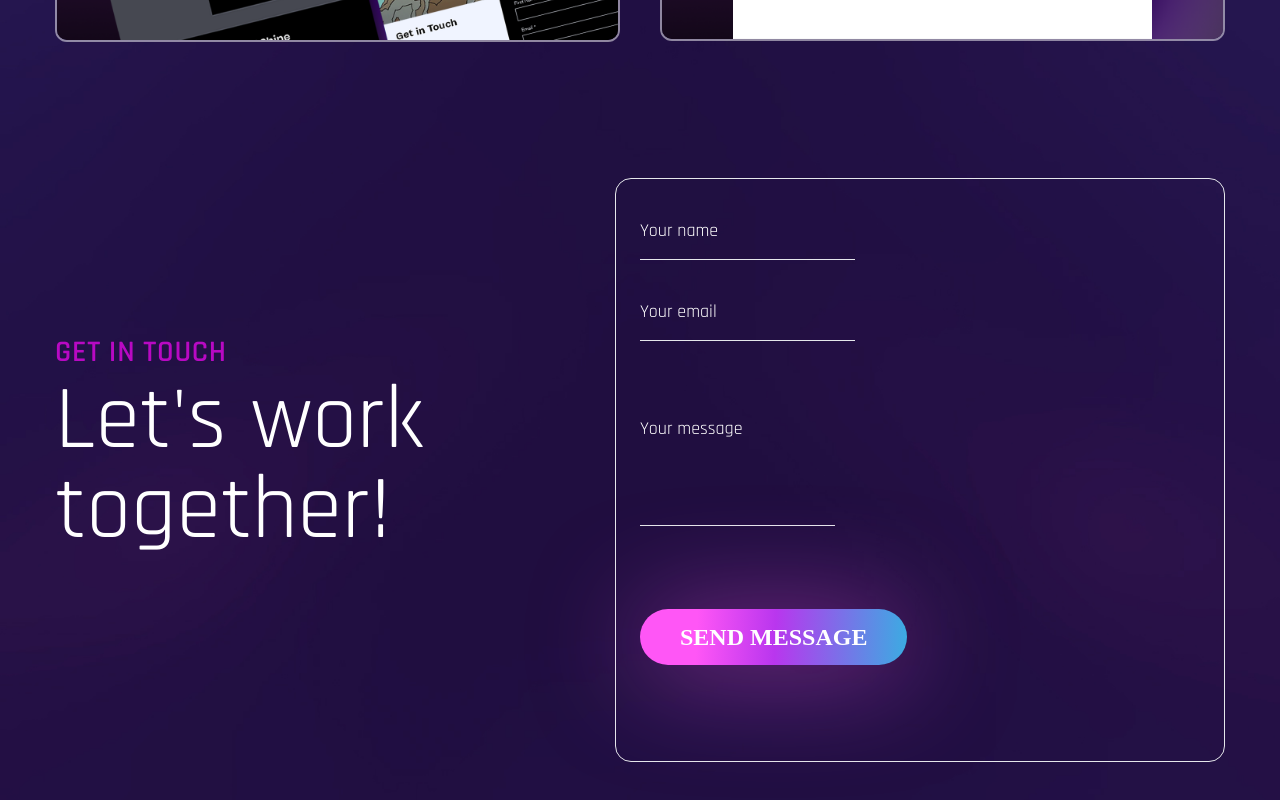
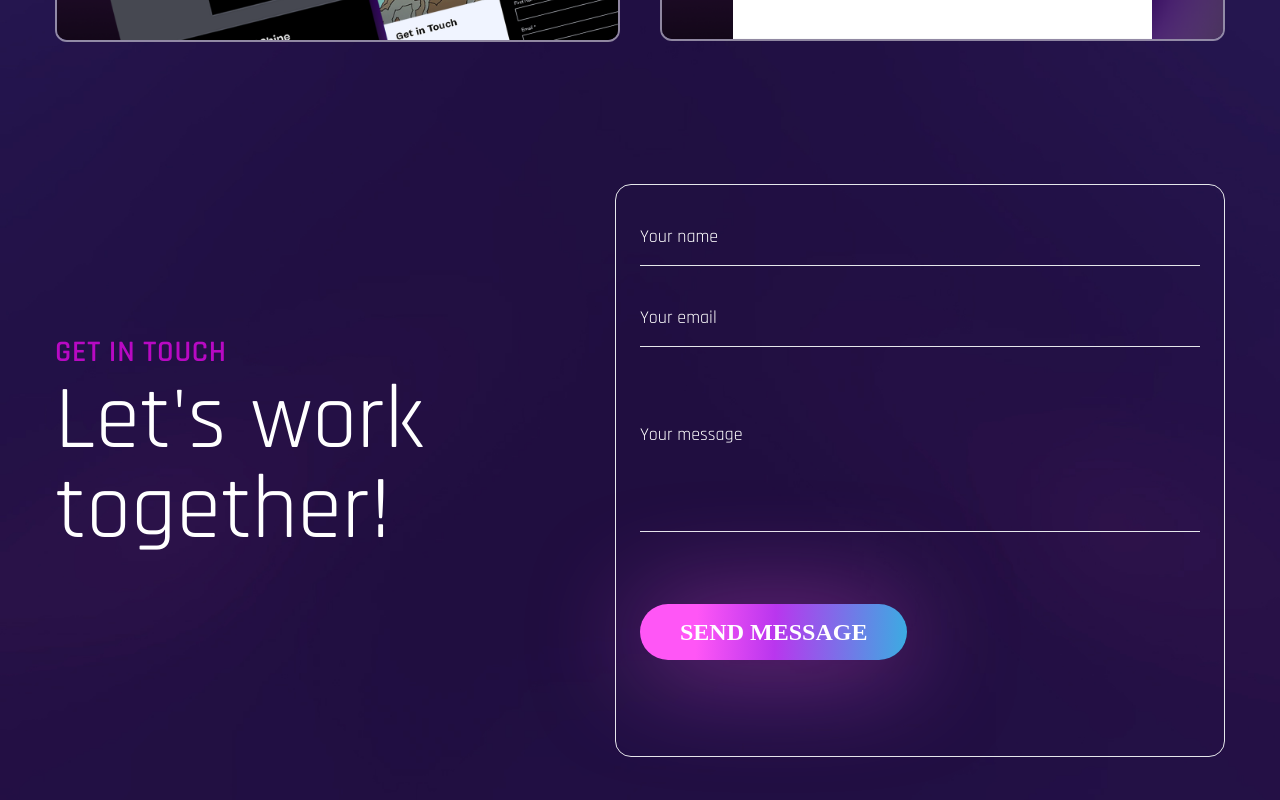
Before and after one commit to Andriukas0/portfolio, a React (Create React App) app: page / in a window 1280 px wide. Shown: the part 3218-4018 px from the top of the page. Built offline with nearby package versions, Linux system fonts and the light colour scheme; the HTML template or start-up script is replaced by a standard one; a web font is replaced by a local one.

Commit message:
Update Contact.js

```diff
--- a/src/components/Contact.js
+++ b/src/components/Contact.js
@@ -30,31 +30,25 @@ const Contact = () => {
         initial='hidden'
         whileInView={'show'}
         viewport={{ once: false, amount: 0.3}}
-        name="contact"
-        netlify
+        action='https://formsubmit.co/af9221e43fb63fabbc97ae54a84b9005'
+        method='POST'
         className='flex-1 border rounded-2xl flex flex-col gap-y-6 pb-24 p-6 items-start'
         >
-          <label>
           <input
             className='bg-transparent border-b py-3 outline-none w-full placeholder:text-white focus:border-accent transition-all'
             type="text" name="name" required
             placeholder='Your name'
           />
-           </label>
-          <label>
           <input
             className='bg-transparent border-b py-3 outline-none w-full placeholder:text-white focus:border-accent transition-all'
             type="email" name="email" required
             placeholder='Your email'
           />
-          </label>
-          <label>
           <textarea className='bg-transparent border-b py-12 outline-none w-full placeholder:text-white focus:border-accent transition-all resize-none mb-12'
             placeholder='Your message'
             type="text" name="message" required
           >
           </textarea>
-          </label>
           <button className='btn btn-lg' type="submit">Send message</button>
         </motion.form>
       </div>
```
